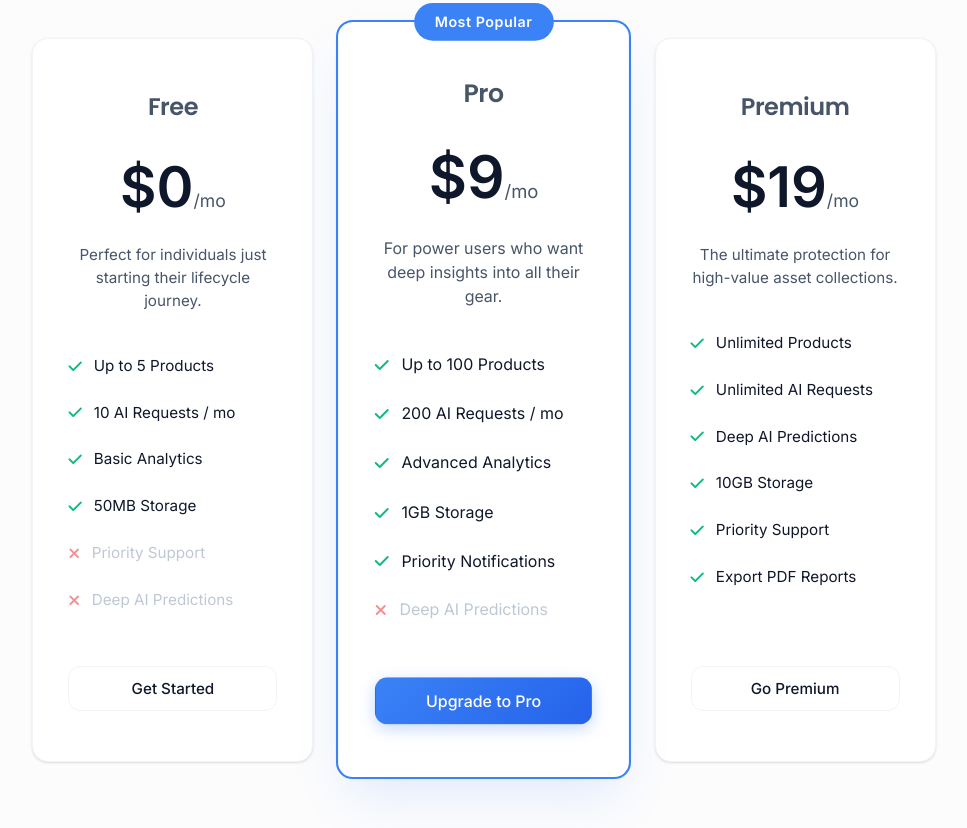
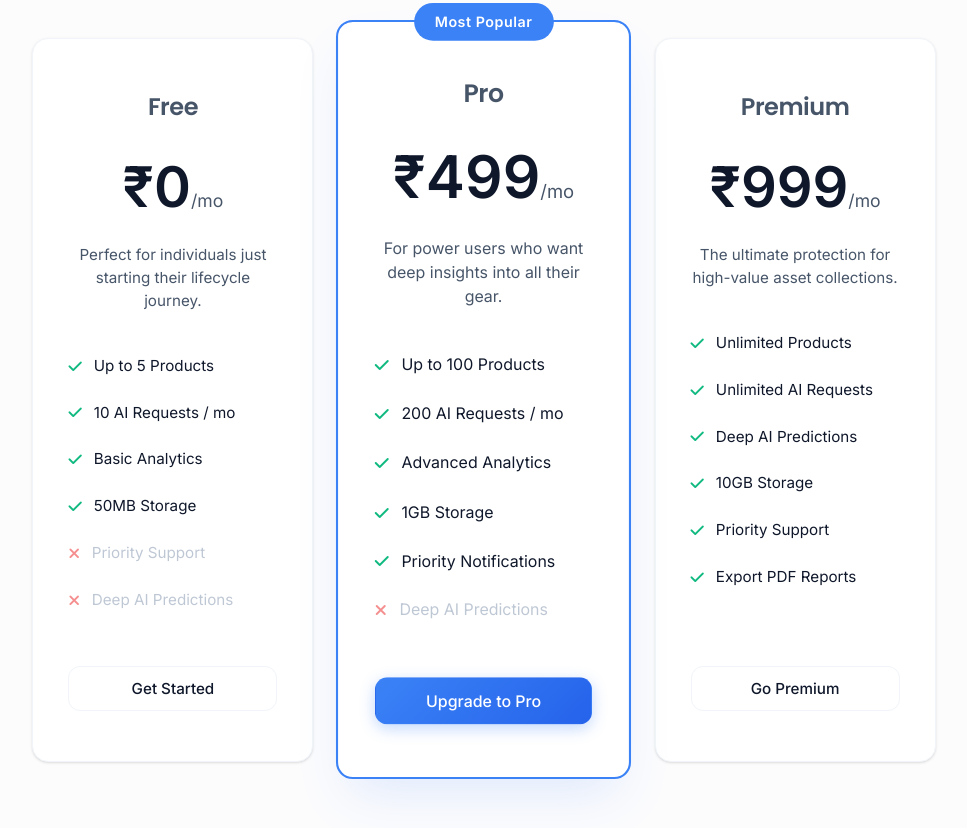
Before and after one commit to achuthmanne/lifesync-ai, a website: page public/index.html in a window 1280 px wide. Shown: the part 3533-4361 px from the top of the page, without its empty margins (156-1123 px from the left). Drawn offline with nearby package versions, Linux system fonts and the light colour scheme.

Commit message:
Update all pricing to Indian Rupee (INR) currency

```diff
--- a/public/index.html
+++ b/public/index.html
@@ -151,7 +151,7 @@
                 <div class="pricing-card glass" data-aos>
                     <div class="pricing-header">
                         <h3>Free</h3>
-                        <div class="price">$0<span>/mo</span></div>
+                        <div class="price">₹0<span>/mo</span></div>
                         <p>Perfect for individuals just starting their lifecycle journey.</p>
                     </div>
                     <ul class="pricing-features">
@@ -170,7 +170,7 @@
                     <div class="popular-badge">Most Popular</div>
                     <div class="pricing-header">
                         <h3>Pro</h3>
-                        <div class="price">$9<span>/mo</span></div>
+                        <div class="price">₹499<span>/mo</span></div>
                         <p>For power users who want deep insights into all their gear.</p>
                     </div>
                     <ul class="pricing-features">
@@ -188,7 +188,7 @@
                 <div class="pricing-card glass" data-aos>
                     <div class="pricing-header">
                         <h3>Premium</h3>
-                        <div class="price">$19<span>/mo</span></div>
+                        <div class="price">₹999<span>/mo</span></div>
                         <p>The ultimate protection for high-value asset collections.</p>
                     </div>
                     <ul class="pricing-features">
```
